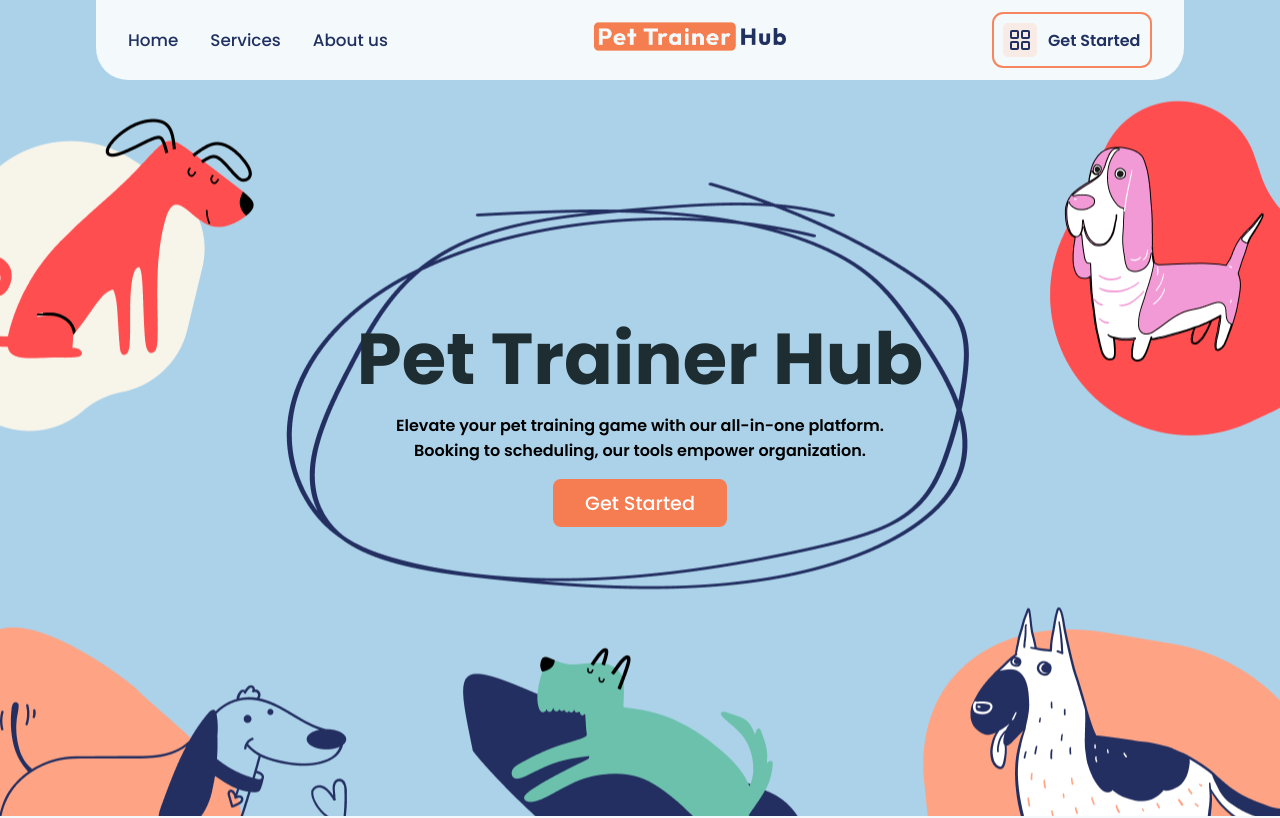
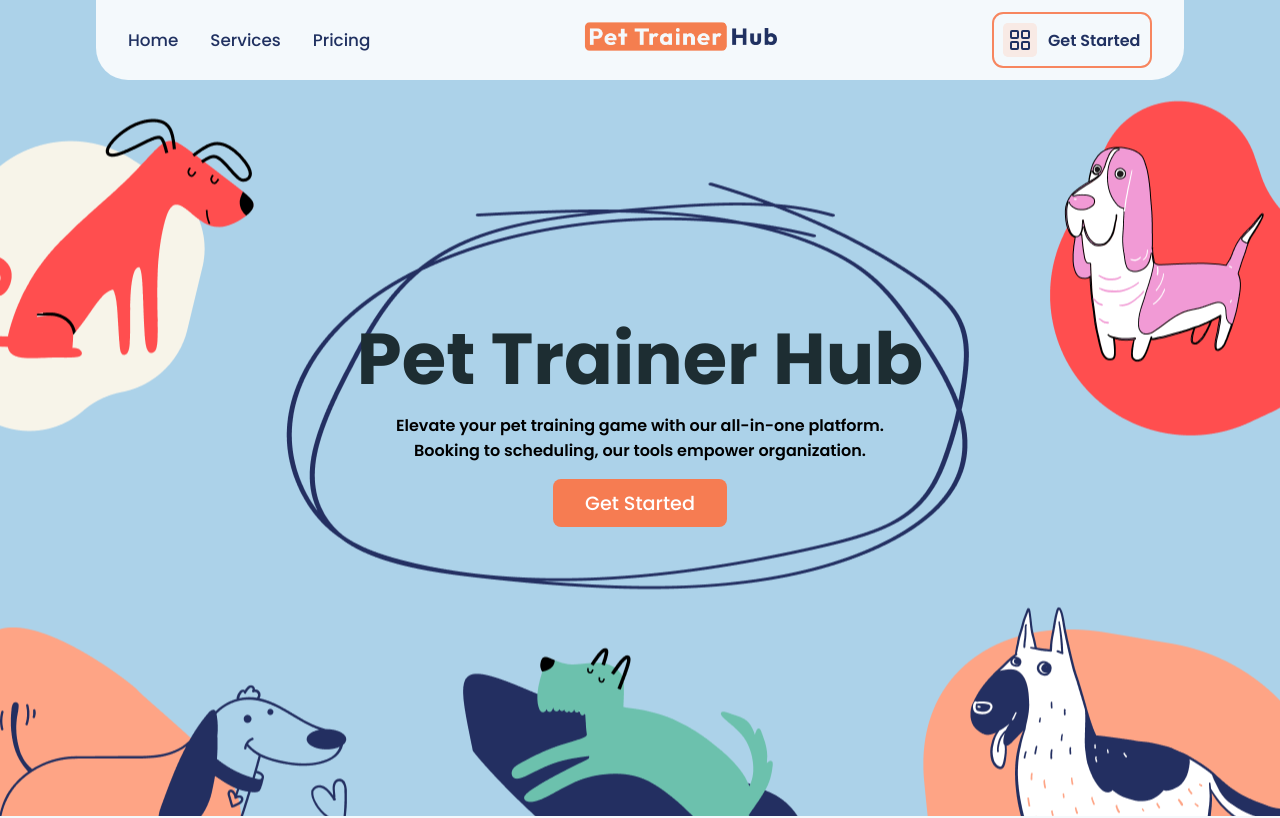
Before and after one commit to HeryRuiz/PetLoverHub, a React (Vite) app: page / in a window 1280 px wide. Shown: the top 818 px of the page. Built offline with nearby package versions, Linux system fonts and the light colour scheme.

Commit message:
changed name of nav item

```diff
--- a/src/pages/home/Nav.jsx
+++ b/src/pages/home/Nav.jsx
@@ -13,7 +13,7 @@ function Nav({ offBurger, onBurger }) {
           <div className="nav__flex">
             <p>Home</p>
             <p>Services</p>
-            <p>About us</p>
+            <p>Pricing</p>
           </div>
           <Link to='/'>
             <img src={logo} alt="Logo" className="nav__logo" />
```
